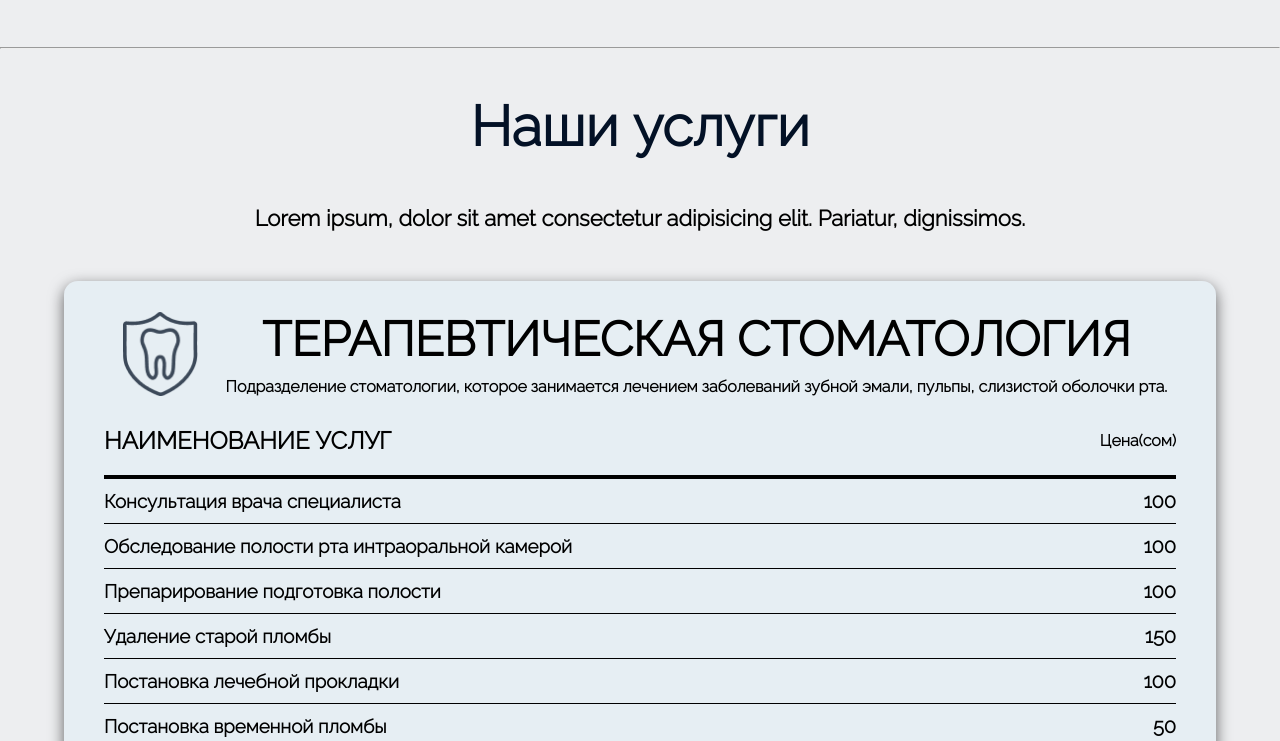
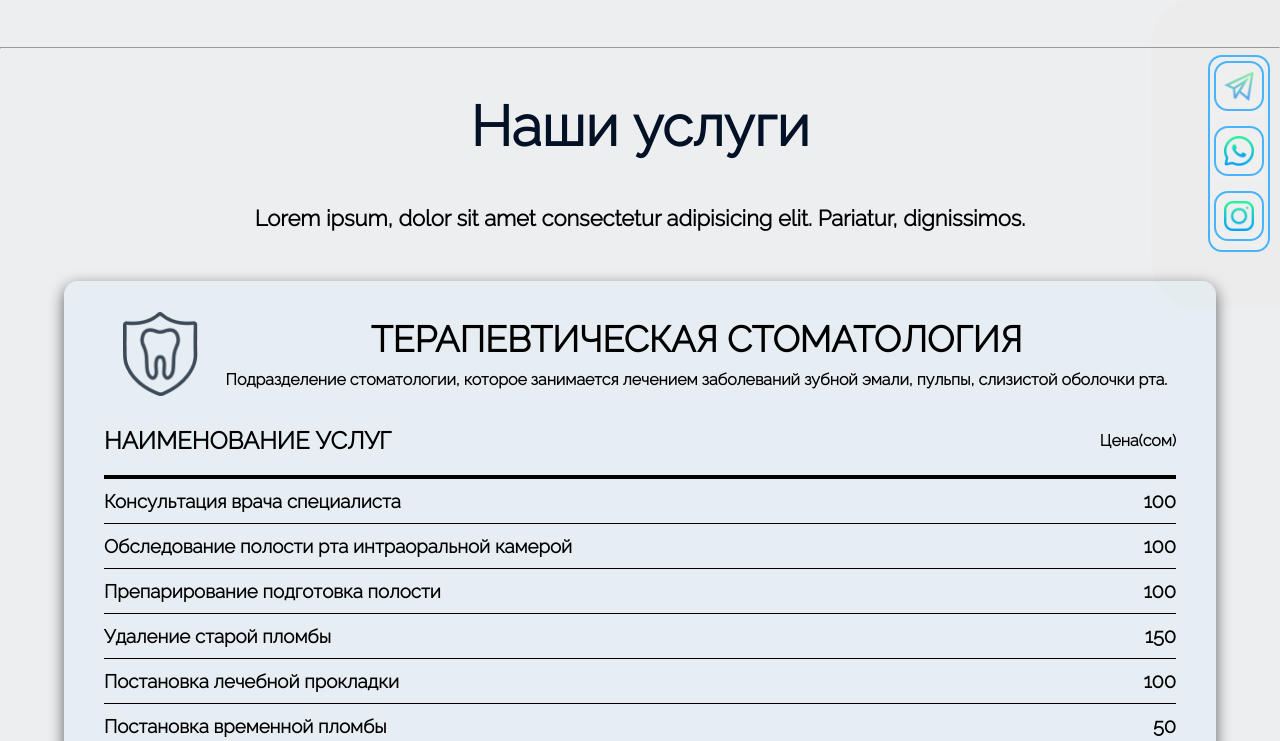
Before and after one commit to userAshk/ZholdoshovElaman, a plain HTML site: page index.html in a window 1280 px wide. Shown: the part 528-1269 px from the top of the page. Drawn offline with nearby package versions, Linux system fonts and the light colour scheme.

Commit message:
h2 changed

```diff
--- a/index.html
+++ b/index.html
@@ -13,7 +13,7 @@
 
 <body>
     <!-- WIDGET -->
-    <!-- <div class="contactUs">
+    <div class="contactUs">
         <button class="writeUs">
             <a href="">
                 <img src="img/icons/telegram.png" class="icons" alt="Телеграм">
@@ -29,7 +29,7 @@
                 <img src="img/icons/instagram (1).png" class="icons" alt="">
             </a>
         </button>
-    </div> -->
+    </div>
 
     <header>
         <div class="wrapper">
--- a/scss/_services.scss
+++ b/scss/_services.scss
@@ -10,7 +10,6 @@
     .serv-item{
         background: rgba(201, 233, 255, 0.2);
         padding: 20px 40px;
-        text-align: center;
             @extend %radiusAndShadow;
         img{
             height: 85px;
@@ -24,10 +23,11 @@
             justify-content: space-around;
             .item-desc{
                 h2{
-                    font-size: 48px;
+                    font-size: 36px;
                     text-align: center;
                 }
             }
+
             @media (max-width: 768px) {
                 flex-direction: column;
             }
@@ -72,9 +72,6 @@
             h2{
                 padding-top: 20px;
                 text-transform: uppercase;
-                span{
-                    font-weight: 900;
-                }
             }
         }
     }
```
Also changed, not shown: css/style.css, 1 other file.
